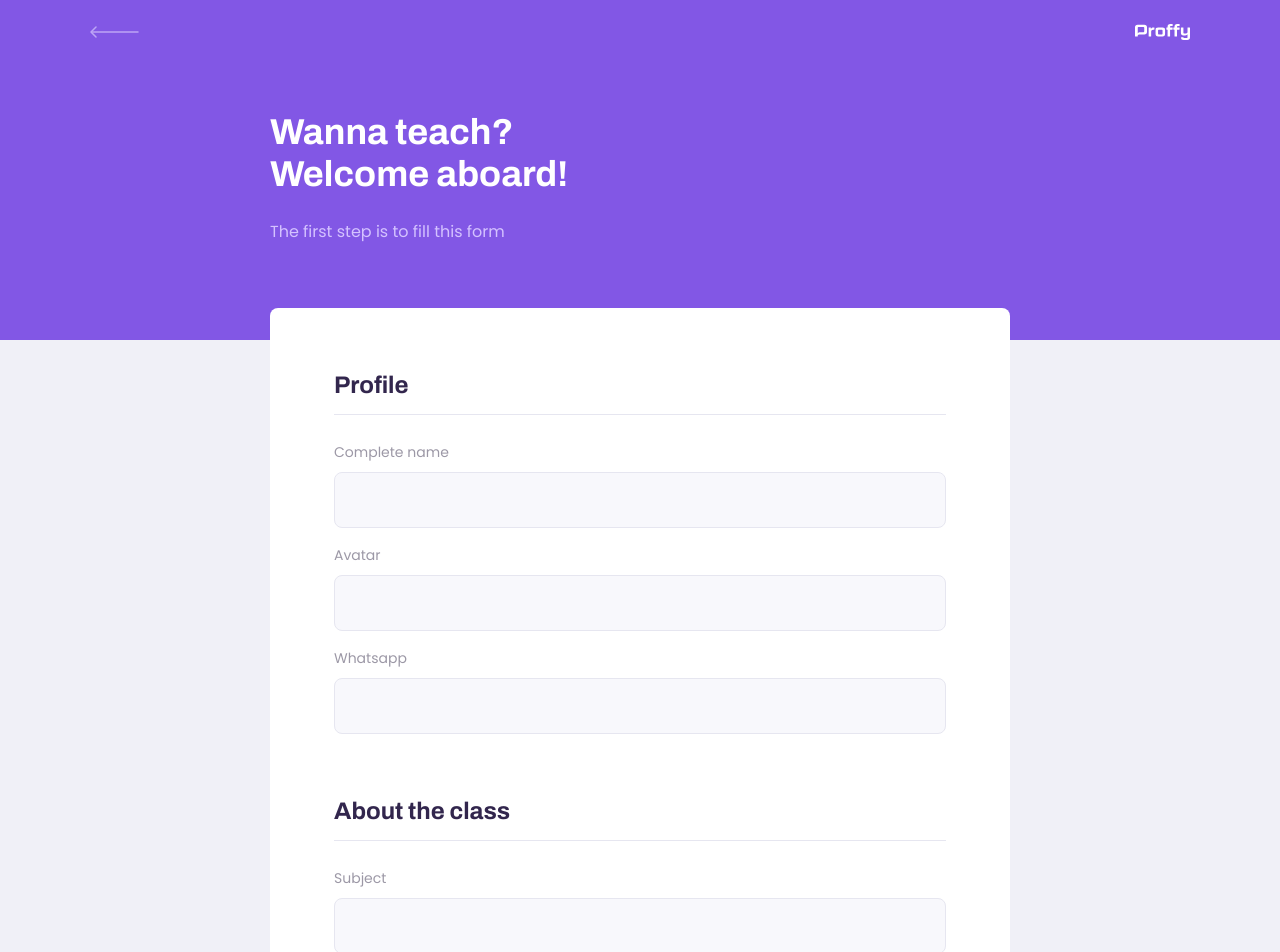
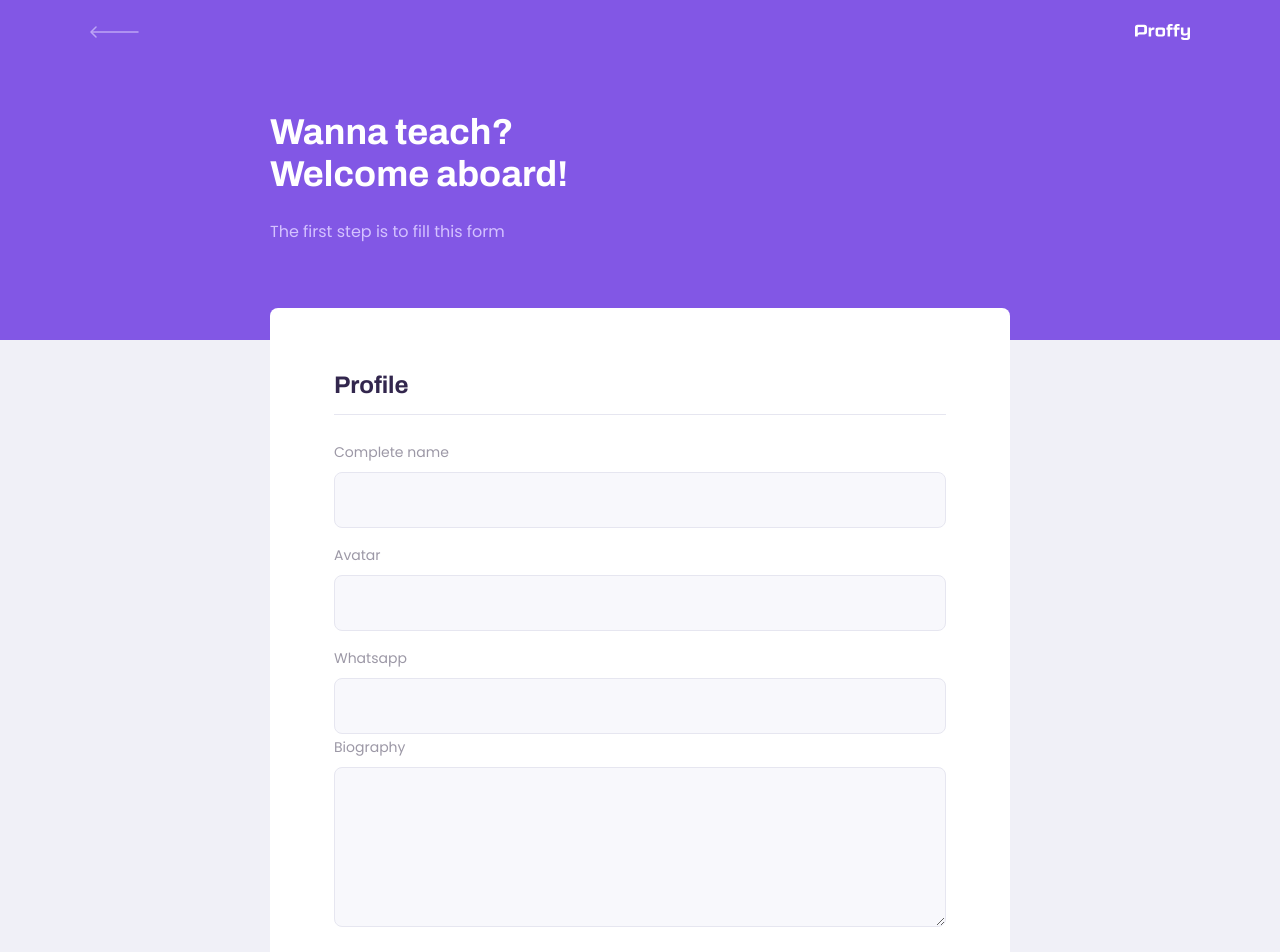
Before and after one commit to yamgarcia/Proffy, a React (Create React App) app in the folder web/: page /give-classes in a window 1280 px wide. Shown: the top 952 px of the page. Built offline with nearby package versions, Linux system fonts and the light colour scheme.

Commit message:
Create and Add Textarea component to pages

```diff
--- /dev/null
+++ b/web/src/components/Textarea/index.tsx
@@ -0,0 +1,24 @@
+import React, { TextareaHTMLAttributes } from "react";
+import "./styles.css";
+
+/* To allow the Textarea component to receive all props an Textarea tag usually
+   receives the interface must extend the React interface TextareaHTMLAttributes
+   and it must contain the global generic param HTMLTextareaElement*/
+interface TextareaProps extends TextareaHTMLAttributes<HTMLTextAreaElement> {
+  name: string;
+  label: string;
+}
+
+//* every property that is not mentioned will be stored in the rest object
+const Textarea: React.FC<TextareaProps> = ({ name, label, ...rest }) => {
+  return (
+    <>
+      <div className='textarea-block'>
+        <label htmlFor={name}>{label}</label>
+        <textarea id={name} {...rest} />
+      </div>
+    </>
+  );
+};
+
+export default Textarea;
--- /dev/null
+++ b/web/src/components/Textarea/styles.css
@@ -0,0 +1,39 @@
+.textarea-block {
+  position: relative;
+}
+
+/* To access an element that before that has another class
+      In this case, to access an .textarea-block that has an input-block before*/
+.textarea-block + .textarea-block {
+  margin-top: 1.4rem;
+}
+
+.textarea-block label {
+  font-size: 1.4rem;
+}
+
+.textarea-block textarea {
+  width: 100%;
+  height: 16rem;
+  min-height: 8rem;
+  margin-top: 0.8rem;
+  border-radius: 0.8rem;
+  background: var(--color-input-background);
+  border: 1px solid var(--color-line-in-white);
+  outline: 0;
+  resize: vertical;
+  padding: 1.2rem 1.6rem;
+  font: 1.6rem Archivo;
+}
+
+.textarea-block:focus-within::after {
+  width: calc(100% - 3.2rem);
+  height: 2px;
+  /* to use ::after it needs to have "content:" */
+  content: "";
+  background: var(--color-primary-light);
+  position: absolute;
+  left: 1.6rem;
+  right: 1.6rem;
+  bottom: 7px;
+}
--- a/web/src/pages/TeacherForm/index.tsx
+++ b/web/src/pages/TeacherForm/index.tsx
@@ -3,6 +3,7 @@ import "./styles.css";
 import PageHeader from "../../components/PageHeader";
 import Input from "../../components/Input";
 import warningIcon from "../../assets/images/icons/warning.svg";
+import Textarea from "../../components/Textarea";
 
 const TeacherForm: React.FC = () => {
   return (
@@ -18,7 +19,9 @@ const TeacherForm: React.FC = () => {
             <Input name='name' label='Complete name' />
             <Input name='Avatar' label='Avatar' />
             <Input type='number' name='Whatsapp' label='Whatsapp' />
+            <Textarea name='bio' label='Biography'></Textarea>
           </fieldset>
+
           <fieldset>
             <legend>About the class</legend>
             <Input name='subject' label='Subject' />
```
